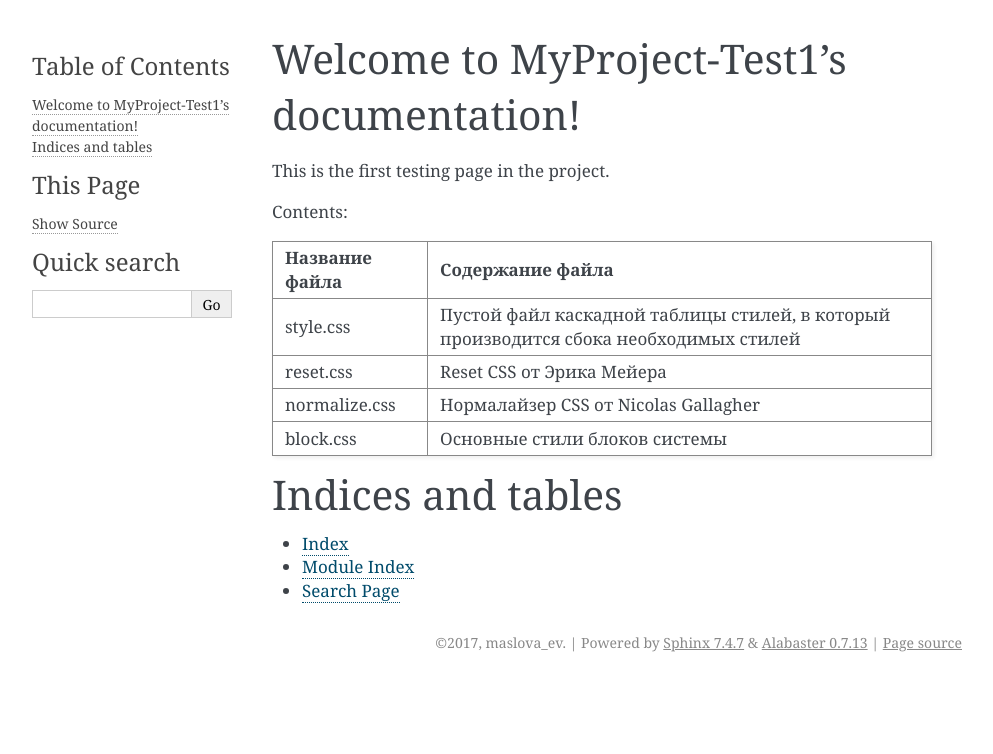
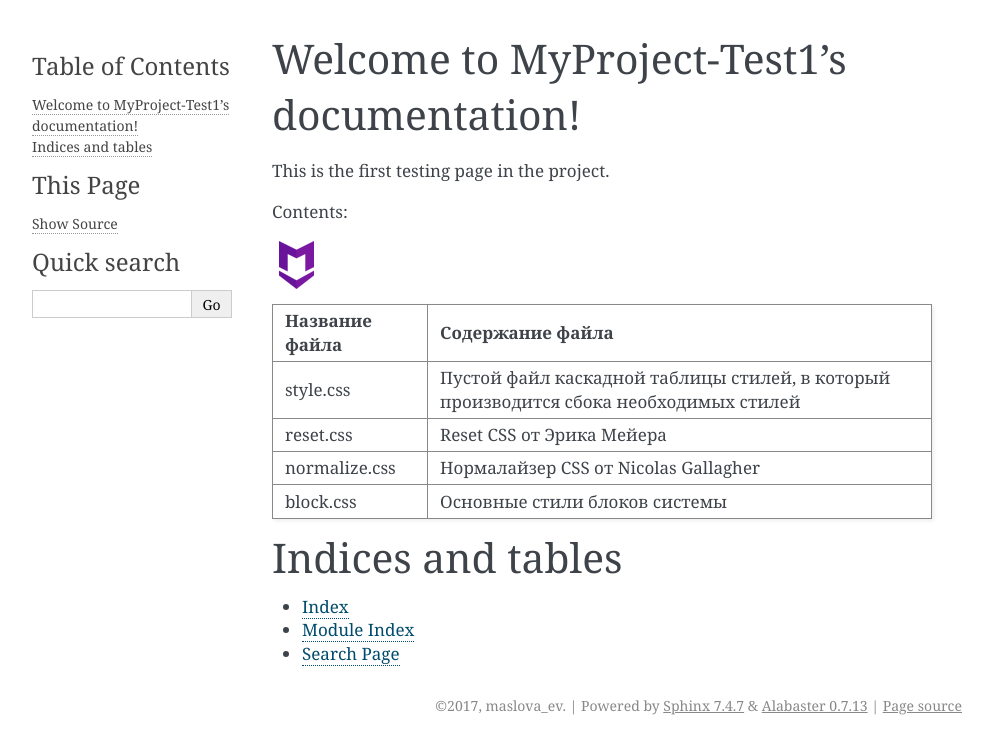
Before and after one commit to MaslovaEV/test, a Sphinx documentation site: the page built from MyProject/source/index.rst, in a window 1280 px wide. Shown: the top 754 px of the page, without its empty margins (148-1141 px from the left). Built offline with Sphinx 7.4.7, drawn with Linux system fonts in a browser that asks for light colours; pages that are not in the unit, such as notebooks, are missing from menus.

Commit message:
Update index.rst

```diff
--- a/MyProject/source/index.rst
+++ b/MyProject/source/index.rst
@@ -14,6 +14,8 @@ Contents:
 
    example1
    example2
+
+.. image::  icon48.png
 
 +---------------+---------------------------------------------------------------------------------------+
 |Название файла |   Содержание файла                                                                    |
```
